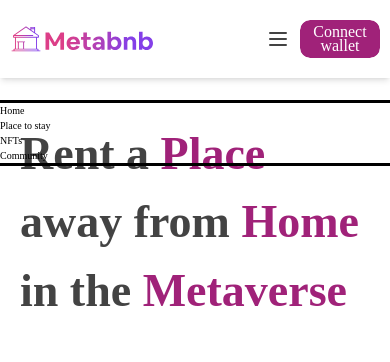
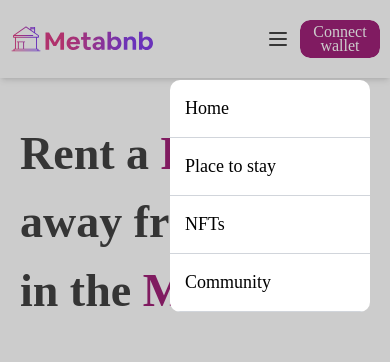
Before and after one commit to presh-031/Meta-Bnb, a React (Create React App) app: page / in a window 390 px wide. Both pictures are taken after a click on the icon 278 px from the left and 39 px from the top of the page. Shown: the top 362 px of the page. Built offline with nearby package versions, Linux system fonts and the light colour scheme; a web font is replaced by a local one.

Commit message:
finished building mobile menu and modal

```diff
--- a/src/components/Header.jsx
+++ b/src/components/Header.jsx
@@ -33,12 +33,24 @@ const Header = () => {
           </button>
         </div>
       </header>
-      <div className="outline">
-        <p>Home</p>
-        <p>Place to stay</p>
-        <p>NFTs</p>
-        <p>Community</p>
-      </div>
+      {isOpen && (
+        <div className="">
+          <div className="absolute  right-[2rem] top-[8rem] z-10 w-[20rem] overflow-hidden  rounded-[1rem]  bg-white">
+            <p className="border-b-solid font-400 border-b-[1px] border-b-gray-300  p-[1.5rem] text-[1.8rem]">Home</p>
+            <p className="border-b-solid font-400 border-b-[1px] border-b-gray-300  p-[1.5rem] text-[1.8rem]">
+              Place to stay
+            </p>
+            <p className="border-b-solid font-400 border-b-[1px] border-b-gray-300  p-[1.5rem] text-[1.8rem]">NFTs</p>
+            <p className="border-b-solid font-400 border-b-[1px] border-b-gray-300  p-[1.5rem] text-[1.8rem]">
+              Community
+            </p>
+          </div>
+          <div
+            onClick={handleMenuClick}
+            className="modal absolute top-0 h-[100vh] w-[100%] bg-black bg-opacity-20 outline"
+          ></div>
+        </div>
+      )}
     </>
   );
 };
```
